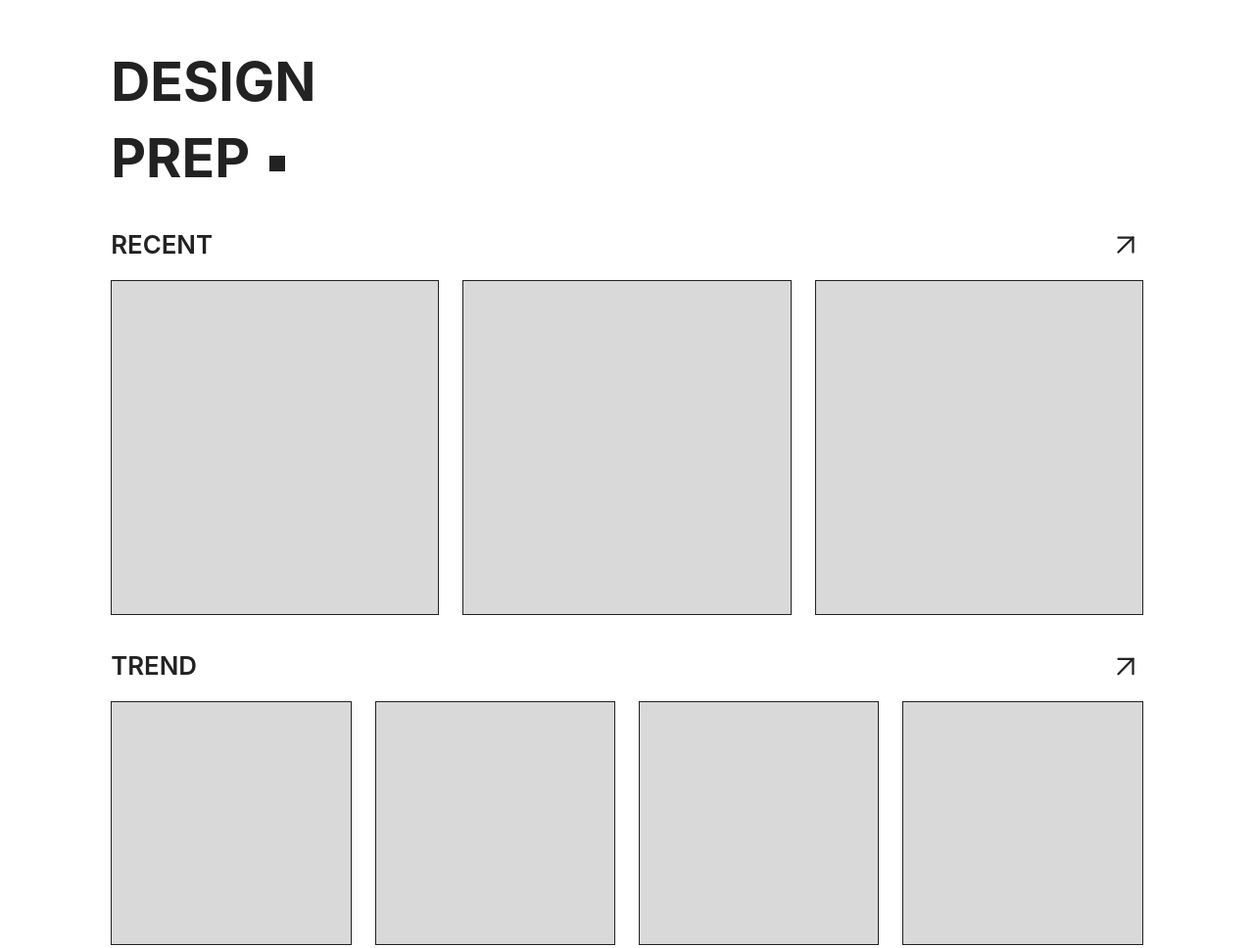
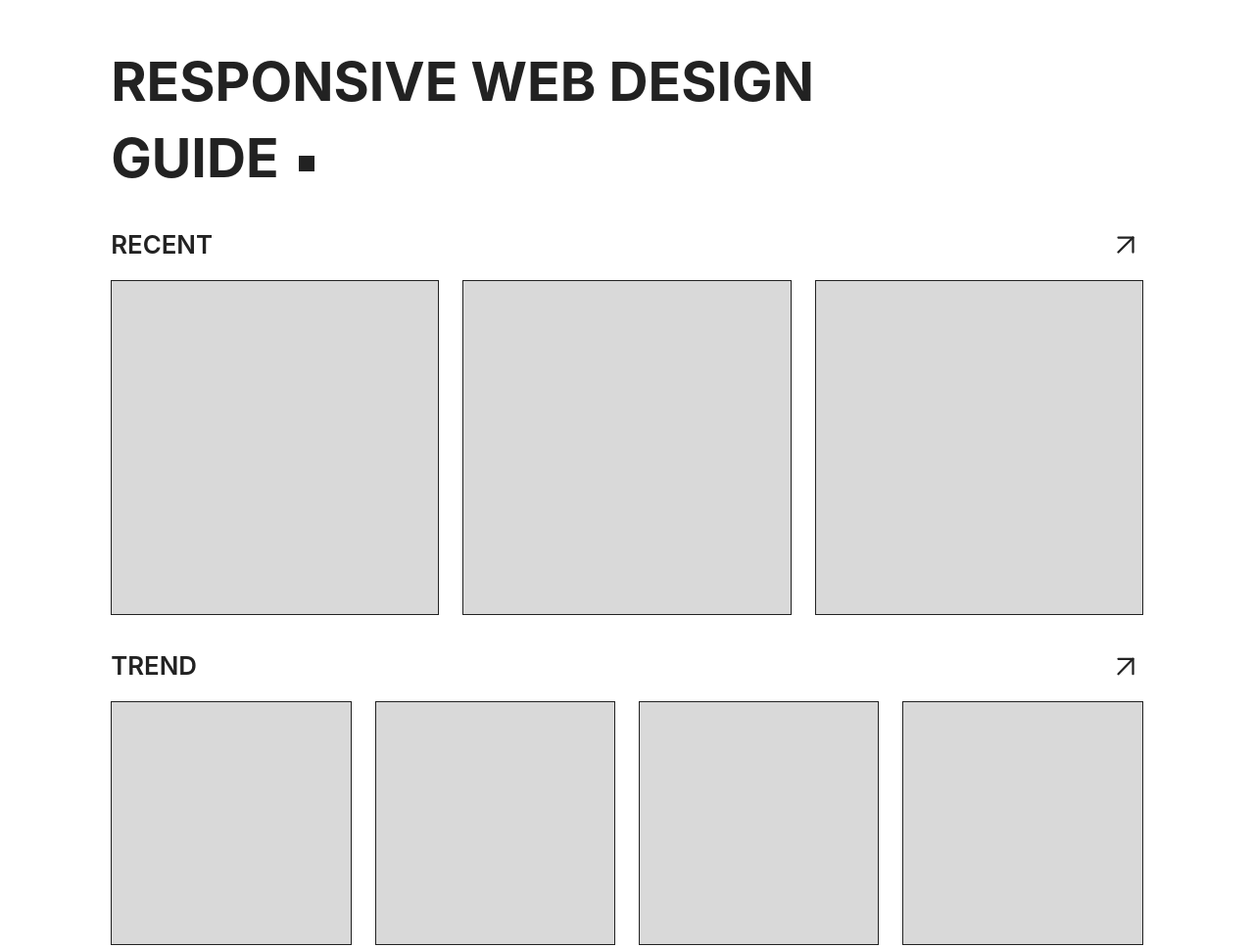
Before and after one commit to kgonie/class-examples, a plain HTML site: page index.html in a window 1280 px wide. Shown: the top 968 px of the page at 98% size. Drawn offline with Linux system fonts and the light colour scheme; a web font is replaced by a local one.

Commit message:
index.html
fixed hero title

```diff
--- a/index.html
+++ b/index.html
@@ -18,9 +18,9 @@
     <!-- 타이틀 -->
     <div class="hero">
       <h1 class="hero__title">
-        <span class="hero__line">Design</span>
+        <span class="hero__line">RESPONSIVE WEB DESIGN</span>
         <!-- 네모(hero__dot)는 두 번째 줄 PREP 바로 옆에 붙음 -->
-        <span class="hero__line hero__line--dot">Prep<span class="hero__dot" aria-hidden="true"></span></span>
+        <span class="hero__line hero__line--dot">GUIDE<span class="hero__dot" aria-hidden="true"></span></span>
       </h1>
     </div>
 
```
